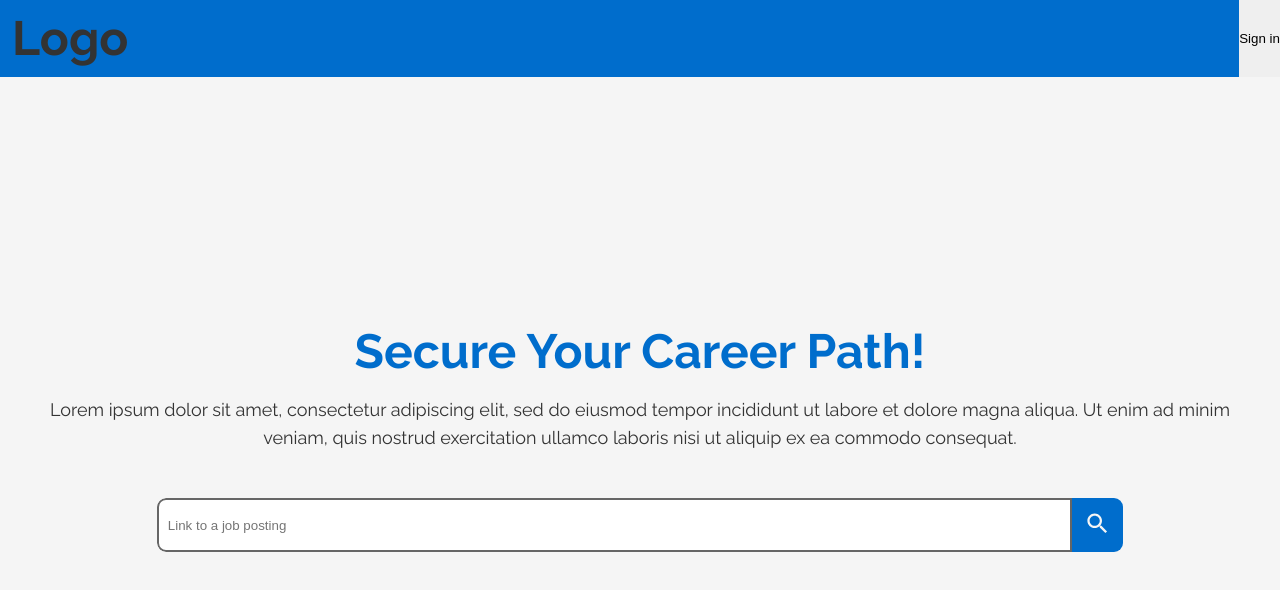
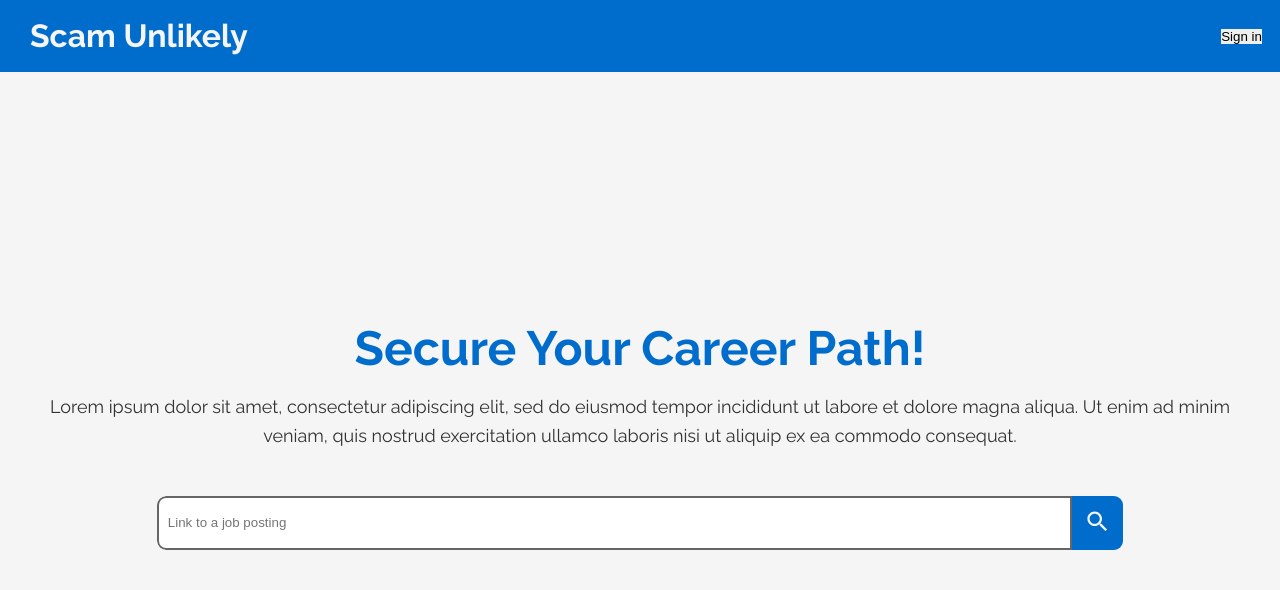
Before and after one commit to Chris-G32/KHE-24, a React (Vite) app in the folder frontend/: page / in a window 1280 px wide. Shown: the top 590 px of the page. Built offline with nearby package versions, Linux system fonts and the light colour scheme; no server answers.

Commit message:
Styled Header

```diff
--- a/frontend/src/components/Header.css
+++ b/frontend/src/components/Header.css
@@ -1,21 +1,52 @@
 .header {
     display:flex;
     flex-direction: row;
+    align-items: center;
     justify-content: space-between;
     background-color: var(--primary);
     width: 100%;
+    height: 4rem;
+    padding: 0.5rem 1rem;
 }
 
 .header_logo {
-    margin: 12px
+    margin: 12px;
+    color: var(--text-on-primary);
 }
 
-.signin:hover {
-    background-color: var(--primary-light);
-}
-
-.signin {
+/* .signin {
     background-color: transparent;
     font-size:x-large;
     padding: 12px;
+    height: 100;
+    height: 100%;
 }
+.signin:hover {
+    background-color: var(--primary-light);
+} */
+
+.signin {
+    background-color: var(--background);
+    color: var(--primary);
+    height: 3rem;
+    min-width: 6.5rem;
+    max-width: 10rem;
+    border-radius: var(--btn-border-radius);
+    transition: var(--transition);
+    cursor: pointer;
+    padding: 0.5rem;
+    font-size: var(--small-text-size);
+    font-weight: 700;
+    font-size: var(--small-text-size);
+    display: flex;
+    align-items: center;
+    justify-content: center;
+    gap: 0.3rem;
+}
+.signin:hover {
+    background-color: #B2B2B2;
+}
+
+.user-btn {
+    height: 100% !important;
+}
--- a/frontend/src/components/Header.jsx
+++ b/frontend/src/components/Header.jsx
@@ -9,7 +9,7 @@ function Header() {
             <SignInButton className="signin"/>
         </SignedOut>
         <SignedIn>
-            <UserButton />
+            <UserButton className='user-btn' />
         </SignedIn>
     </header>
     )
@@ -17,9 +17,9 @@ function Header() {
 
 function Logo() {
     return (
-        <h1 className='header_logo'>
-            Logo
-        </h1>
+        <h2 className='header_logo'>
+            Scam Unlikely
+        </h2>
     )
 }
 
```
